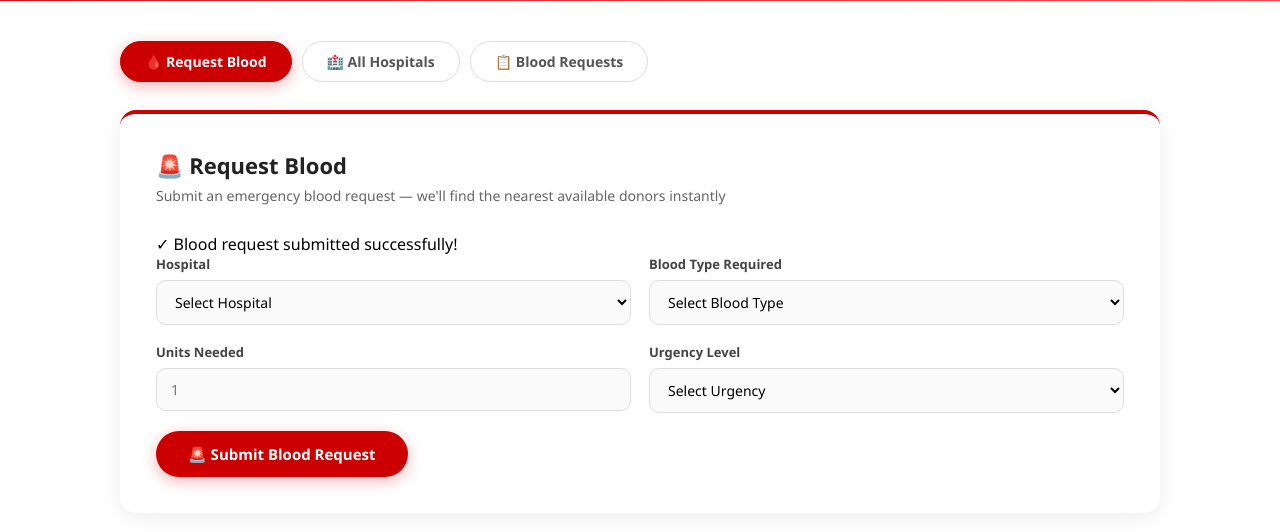
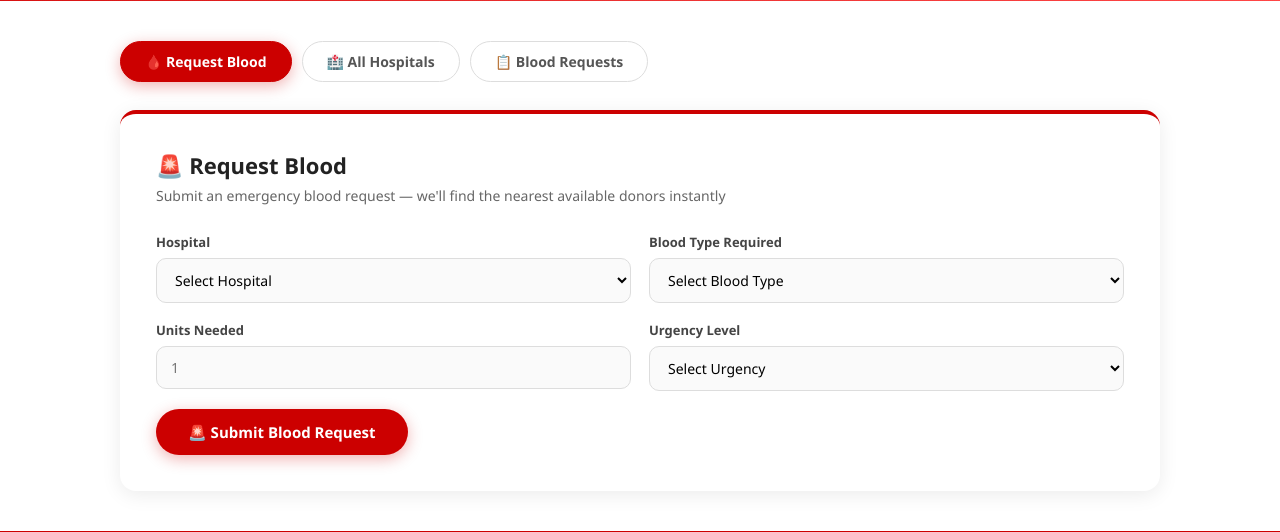
Before and after one commit to xxgitvc/bloodbank-project, a Flask app: page /hospital in a window 1280 px wide. Shown: the part 460-992 px from the top of the page. Run offline with Flask 3, Linux system fonts and the light colour scheme; data that the repository does not hold is empty.

Commit message:
Update hospital.html

```diff
--- a/templates/hospital.html
+++ b/templates/hospital.html
@@ -156,11 +156,6 @@ footer p{margin:5px 0;opacity:0.9}
     <h2>🚨 Request Blood</h2>
     <p>Submit an emergency blood request — we'll find the nearest available donors instantly</p>
 
-    <!-- ✅ SUCCESS MESSAGE -->
-    <div class="success-msg" id="success">
-      ✓ Blood request submitted successfully!
-    </div>
-
     <form method="POST" action="/hospital/request">
       <div class="form-row">
         <div class="form-group">
```
